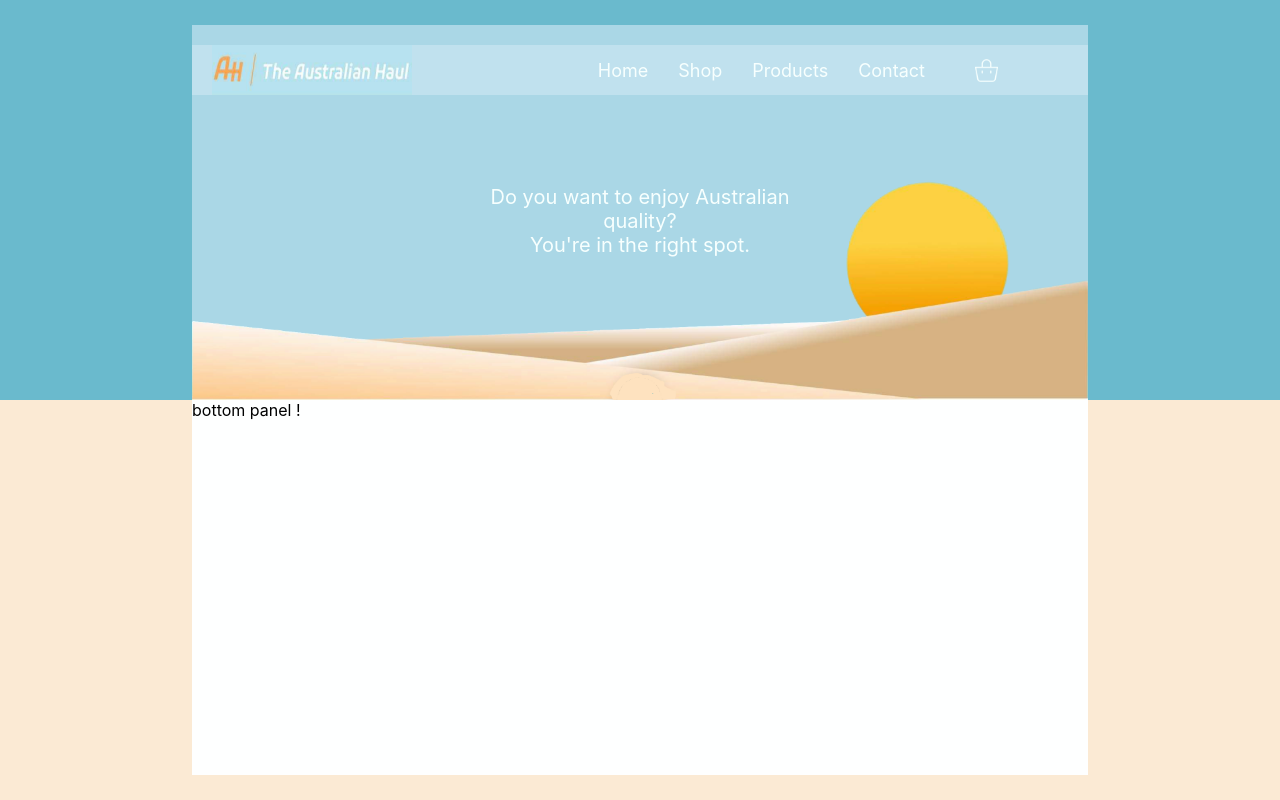
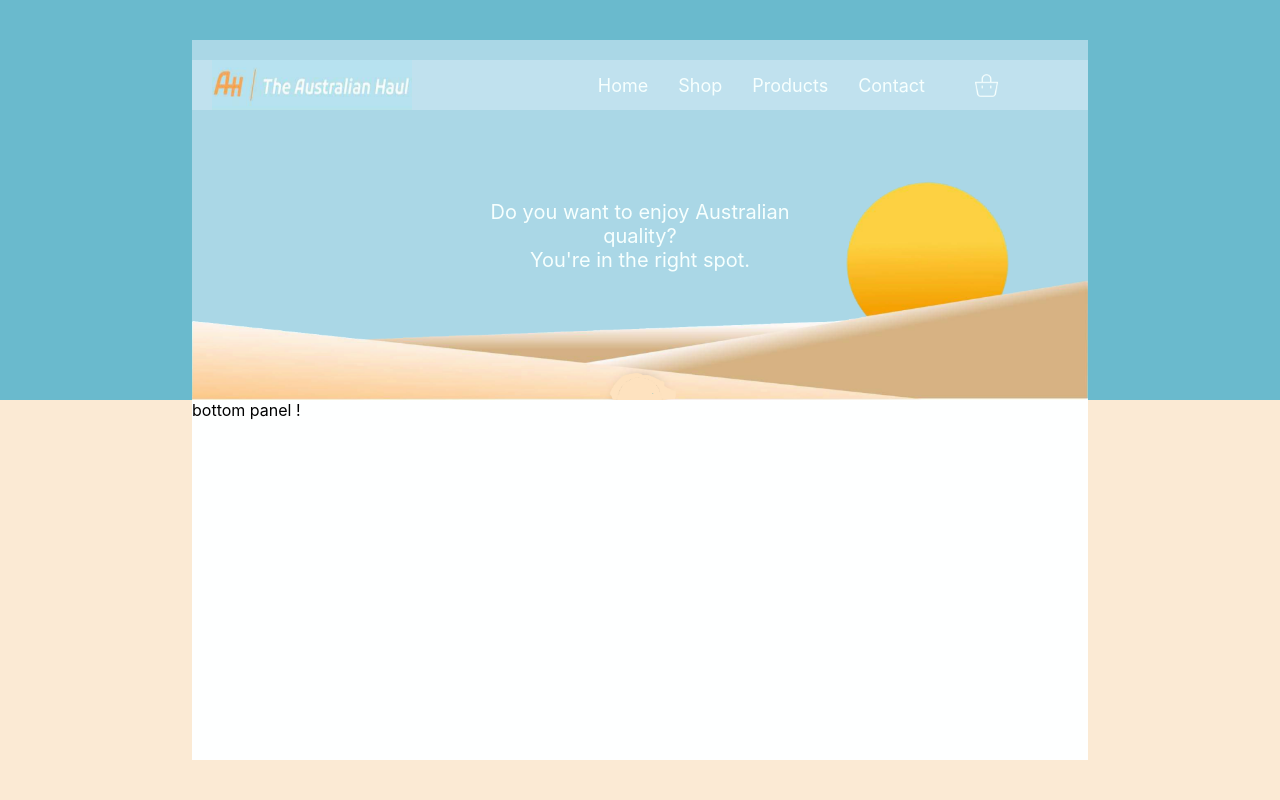
Before and after one commit to TonyAbramo/TheAustralianHaul, a React (Create React App) app: page / in a window 1280 px wide. Built offline with nearby package versions, Linux system fonts and the light colour scheme.

Commit message:
[Experiment][Bugfix] Fix height main container

```diff
--- a/src/components/layout/Homepage.tsx
+++ b/src/components/layout/Homepage.tsx
@@ -9,7 +9,7 @@ export default function Homepage() {
     left: 0,
     right: 0,
     bottom: 0,
-    height: 750,
+    height: "90%",
     width: "70%",
     backgroundColor: "#eeeeee",
     margin: "auto",
```
